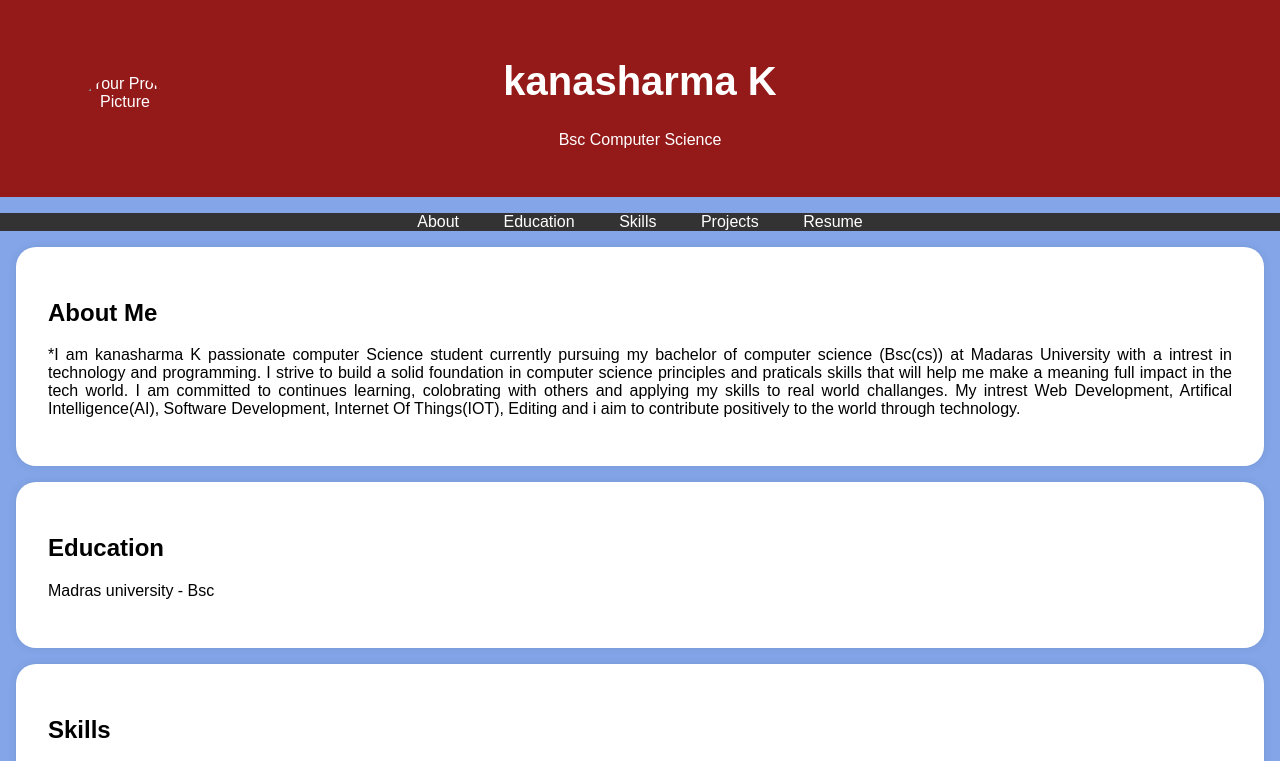
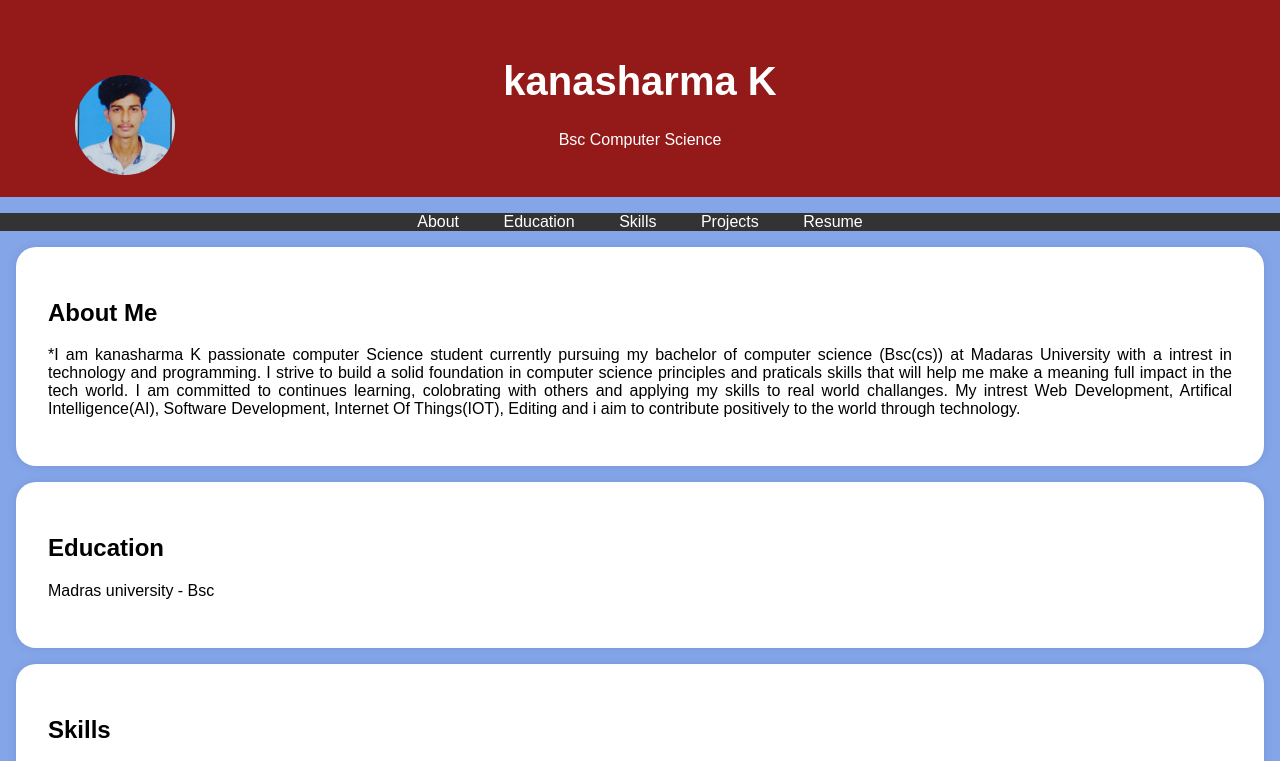
Before and after one commit to kanasharma/digital-portfolio, a plain HTML site: page index.html in a window 1280 px wide. Shown: the top 761 px of the page. Drawn offline with Linux system fonts and the light colour scheme.

Commit message:
Update index.html

```diff
--- a/index.html
+++ b/index.html
@@ -95,7 +95,7 @@
     <header>
         <div class="header-content">
             <!-- Add your profile picture here -->
-            <img src="./pic.jpg" alt="Your Profile Picture" class="profile-picture">
+            <img src="kana_Sharma.jpg" alt="Your Profile Picture" class="profile-picture">
             <h1>kanasharma K</h1>
             <p>Bsc Computer Science</p>
         </div>
```
